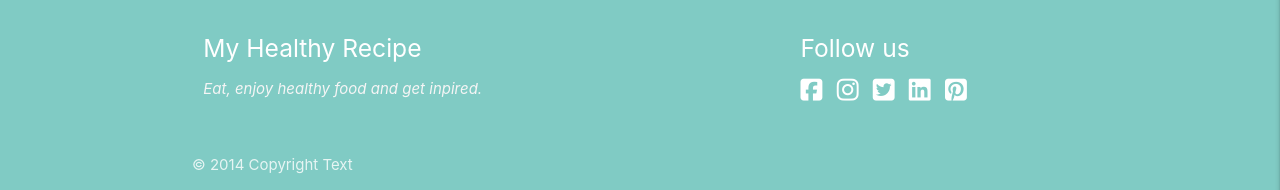
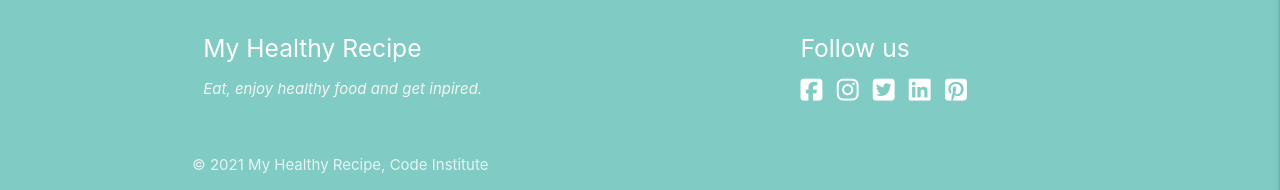
Before and after one commit to yuyu78/my-healthy-recipe, a Flask app: page /register in a window 1280 px wide. Shown: the part 610-800 px from the top of the page. Run offline with Flask 2, Linux system fonts and the light colour scheme; some libraries are stand-ins or nearby versions.

```diff
--- a/templates/base.html
+++ b/templates/base.html
@@ -14,7 +14,7 @@
 <body>
 
     <header>
-        <!-- top navbar -->
+        <!-- Top navbar -->
         <nav class="teal lighten-3">
             <div class="nav-wrapper">
                 <a href="{{ url_for('get_recipes') }}" class="brand-logo">My Healthy Recipe</a>
@@ -22,17 +22,17 @@
                 <ul class="right hide-on-med-and-down">
                     <li><a href="{{ url_for('get_recipes') }}">Home</a></li>
                     {% if session.user %}
-                        <li><a href="{{ url_for('add_recipe') }}">Add Recipe</a></li>
-                        <li><a href="{{ url_for('logout') }}">Log Out</a></li>
+                    <li><a href="{{ url_for('add_recipe') }}">Add Recipe</a></li>
+                    <li><a href="{{ url_for('logout') }}">Log Out</a></li>
                     {% else %}
-                        <li><a href="{{ url_for('login') }}">Login</a></li>
-                        <li><a href="{{ url_for('register') }}">Register</a></li>
+                    <li><a href="{{ url_for('login') }}">Login</a></li>
+                    <li><a href="{{ url_for('register') }}">Register</a></li>
                     {% endif %}
                 </ul>
             </div>
         </nav>
 
-        <!-- mobile side navbar -->
+        <!-- Mobile side navbar -->
         <ul class="sidenav" id="mobile-demo">
             <li><a href="{{ url_for('get_recipes') }}">Home</a></li>
             {% if session.user %}
@@ -46,7 +46,7 @@
     </header>
 
     <section>
-        <!-- flash messages -->
+        <!-- Flash messages -->
         {% with messages = get_flashed_messages() %}
             {% if messages %}
                 {% for message in messages %}
@@ -63,28 +63,36 @@
         {% endblock %}
     </main>
 
+    <!-- Footer -->
     <footer class="page-footer teal lighten-3">
         <div class="container">
             <div class="row">
+                <!-- Name of the website and advertise sentence -->
                 <div class="col l6 s12 m6">
                     <h5>My Healthy Recipe</h5>
                     <p class="grey-text text-lighten-4" ><i>Eat, enjoy healthy food and get inpired.</i></p>
                 </div>
+                <!-- Social media links -->
                 <div class="col l4 offset-l2 s12 m6">
                     <h5>Follow us</h5>
                     <ul class="list-inline">
+                        <!-- Facebook -->
                         <li><a target="_blank" href="https://www.facebook.com/" rel="noopener">
                             <i class="fab fa-facebook-square" aria-hidden="true"></i>
                         </a></li>
+                        <!-- Instagram -->
                         <li><a target="_blank" href="https://www.instagram.com/" rel="noopener">
                             <i class="fab fa-instagram" aria-hidden="true"></i>
                         </a></li>
+                        <!-- Twitter -->
                         <li><a target="_blank" href="https://twitter.com/" rel="noopener">
                             <i class="fab fa-twitter-square" aria-hidden="true"></i>
                         </a></li>
+                        <!-- Linkedin -->
                         <li><a target="_blank" href="https://ie.linkedin.com/" rel="noopener">
                             <i class="fab fa-linkedin" aria-hidden="true"></i>
                         </a></li>
+                        <!-- Pinterest -->
                         <li><a target="_blank" href="https://www.pinterest.com/" rel="noopener">
                             <i class="fab fa-pinterest-square" aria-hidden="true"></i>
                         </a></li>
@@ -92,9 +100,10 @@
                 </div>
             </div>
         </div>
+        <!-- Copyright -->
         <div class="footer-copyright teal lighten-3">
             <div class="container">
-                © 2014 Copyright Text
+                © 2021 My Healthy Recipe, Code Institute
             </div>
         </div>
     </footer>
```
Also changed, not shown: app.py (+33 -4 lines), templates/add_recipe.html (+6 -6 lines), templates/homepage.html (+17 -3 lines), templates/login.html (+4 -3 lines), templates/register.html (+4 -3 lines), templates/show_recipe.html (+7 -2 lines).
